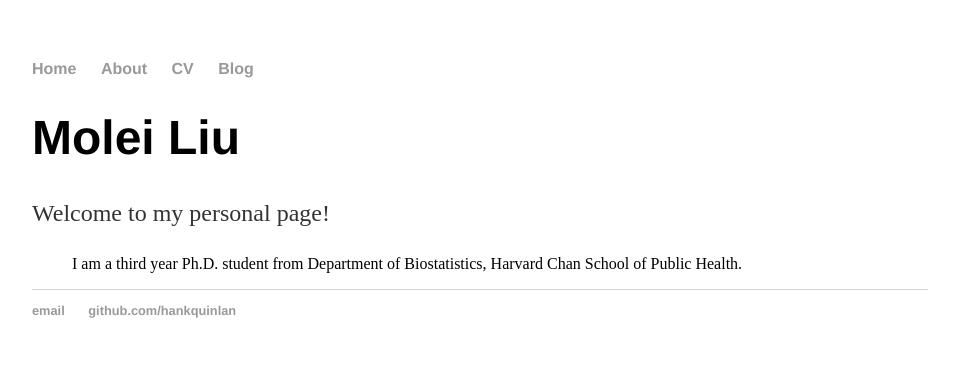
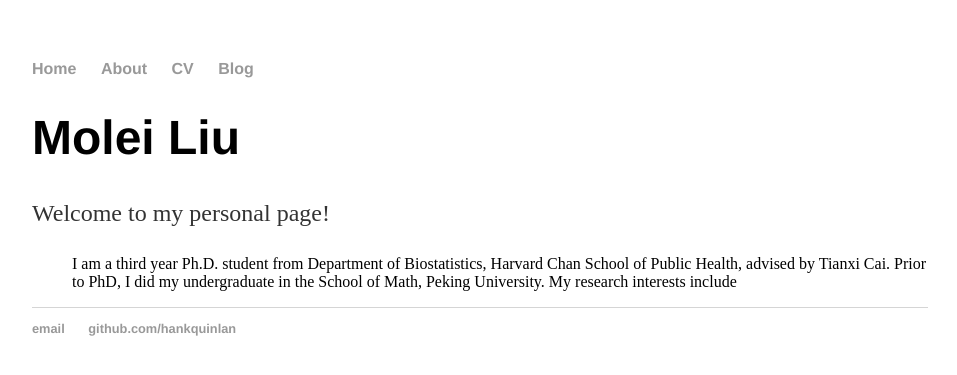
Before and after one commit to moleibobliu/moleibobliu.github.io, a Jekyll site: the page built from index.html, in a window 1280 px wide. Shown: the top 375 px of the page, without its empty margins (160-1117 px from the left). Built offline with Jekyll 4.4.1, drawn with Linux system fonts in a browser that asks for light colours.

Commit message:
Update index.html

```diff
--- a/index.html
+++ b/index.html
@@ -5,6 +5,9 @@ title: Molei Liu
 <div class="blurb">
 	<h1> Molei Liu </h1>
 	<p> Welcome to my personal page!
-	 <ul> I am a third year Ph.D. student from Department of Biostatistics, Harvard Chan School of Public Health.   </h1> <a href="/about">
+	 <ul> I am a third year Ph.D. student from Department of Biostatistics, Harvard Chan School of Public Health, advised by Tianxi Cai.
+		 Prior to PhD, I did my undergraduate in the School of Math, Peking University.
+		 My research interests include
+		 </h1>
 
 </div><!-- /.blurb -->
```
